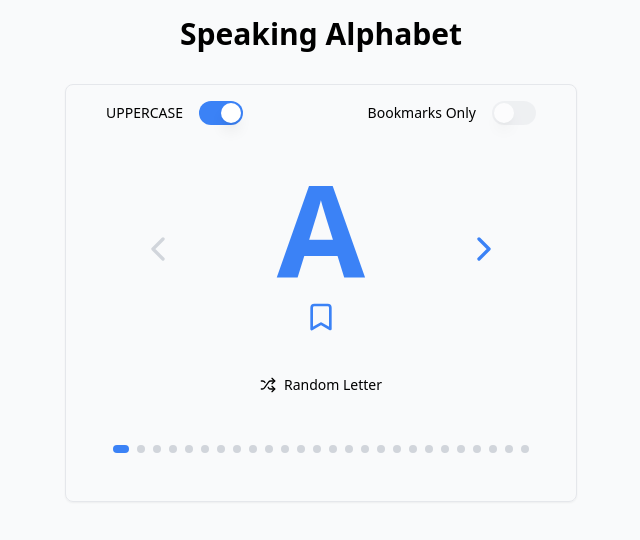
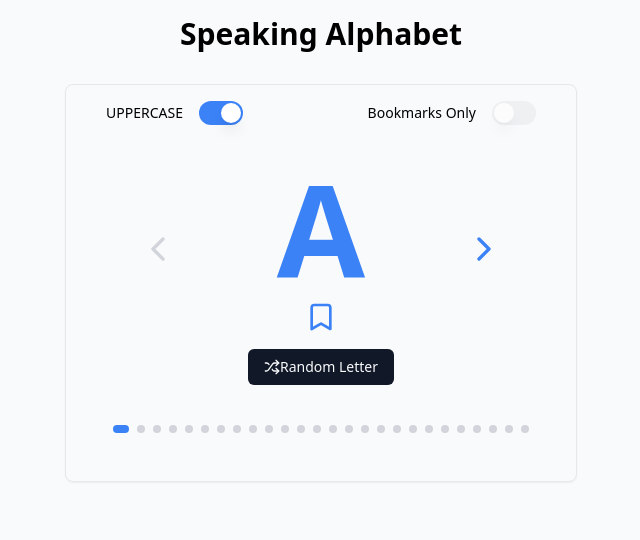
Before and after one commit to tamborine996/alphabet-app, a Next.js app: page / in a window 1280 px wide. Shown: the top 540 px of the page, without its empty margins (319-959 px from the left). Built offline with nearby package versions, Linux system fonts and the light colour scheme.

Commit message:
Create button.jsx

```diff
--- /dev/null
+++ b/components/ui/button.jsx
@@ -0,0 +1,12 @@
+import * as React from "react";
+
+const Button = React.forwardRef(({ className, ...props }, ref) => (
+  <button
+    ref={ref}
+    className="inline-flex items-center justify-center rounded-md text-sm font-medium ring-offset-white transition-colors focus-visible:outline-none focus-visible:ring-2 focus-visible:ring-gray-950 focus-visible:ring-offset-2 disabled:pointer-events-none disabled:opacity-50 bg-gray-900 text-gray-50 hover:bg-gray-900/90 px-4 py-2"
+    {...props}
+  />
+));
+Button.displayName = "Button";
+
+export { Button };
```
